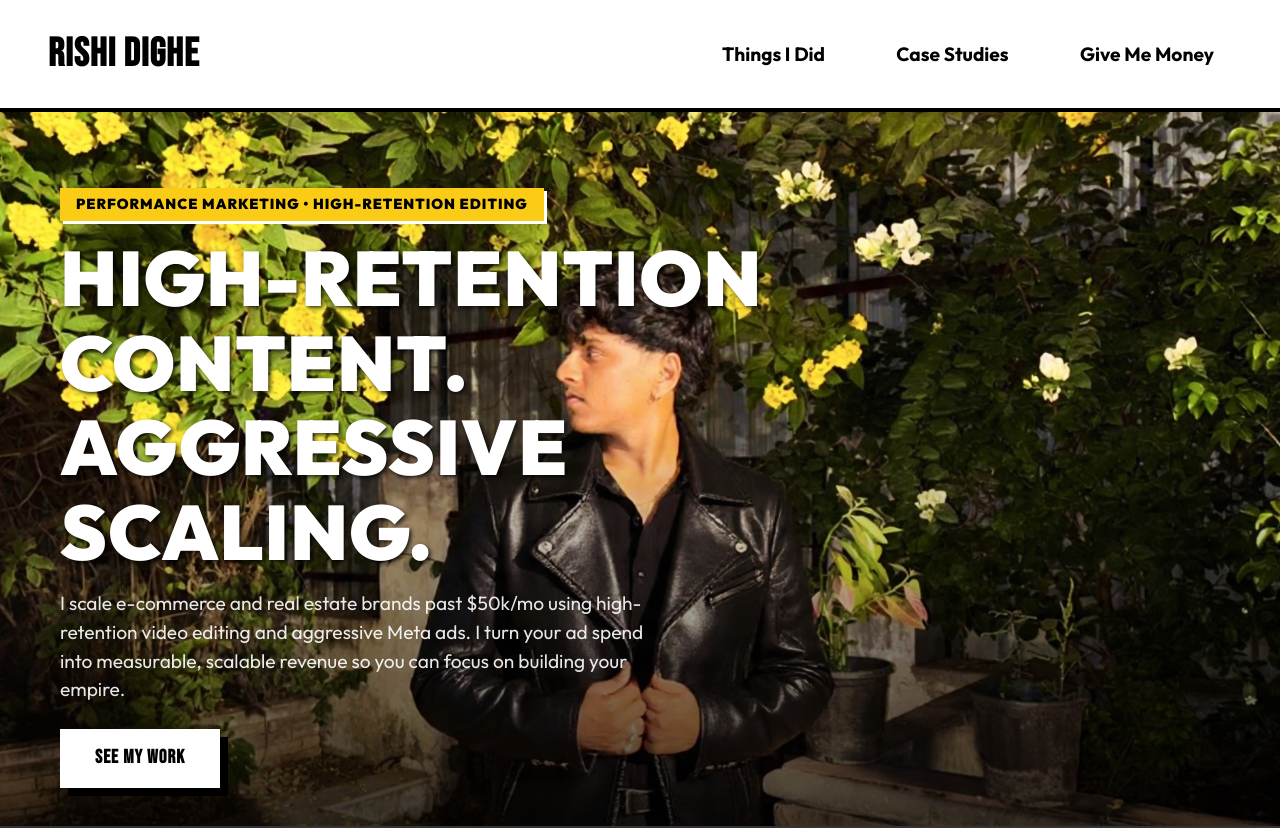
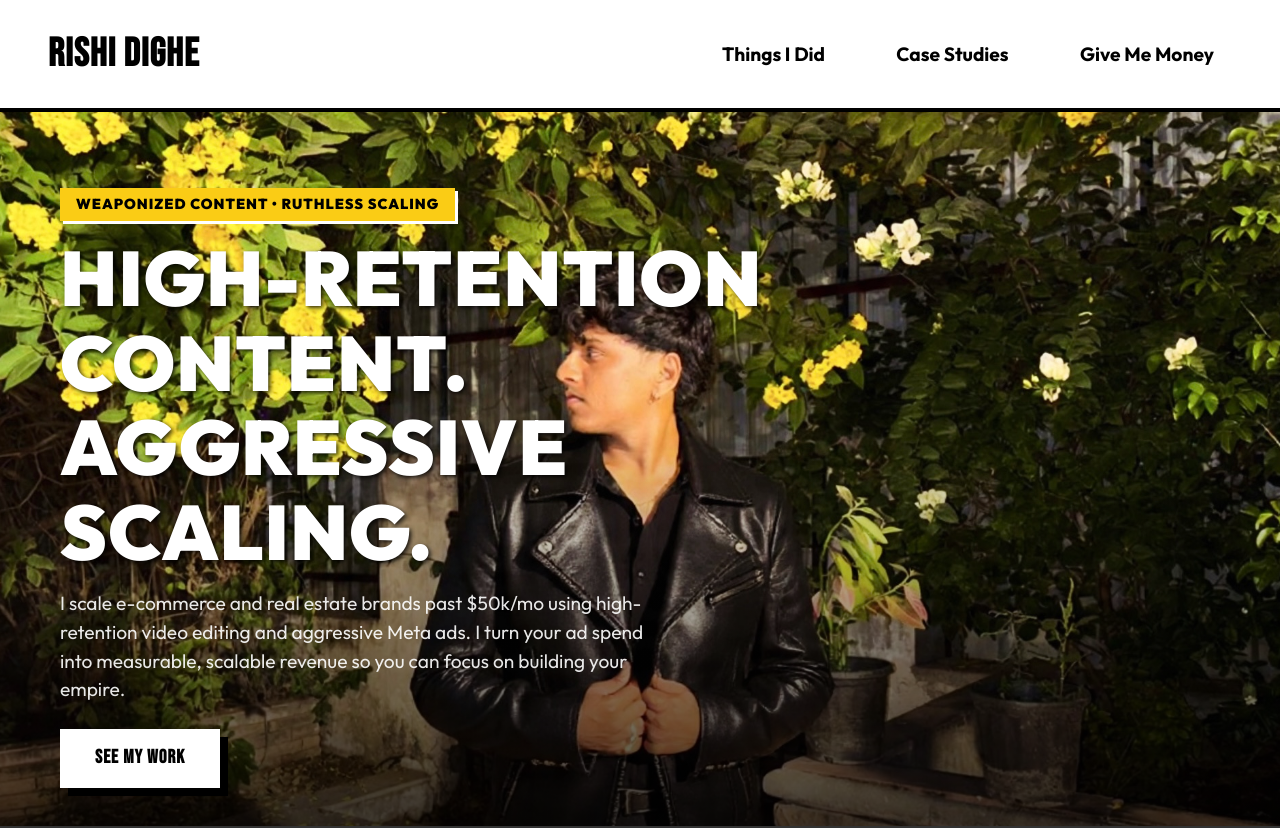
Before and after one commit to rishidighe/Rishi-portfolio, a plain HTML site: page index.html in a window 1280 px wide. Shown: the top 828 px of the page. Drawn offline with Linux system fonts and the light colour scheme.

Commit message:
Update badge to creative edgy copy

```diff
--- a/index.html
+++ b/index.html
@@ -36,7 +36,7 @@
         <div style="position: absolute; bottom: 0; left: 0; right: 0; height: 60%; background: linear-gradient(to top, rgba(0,0,0,0.9), transparent); z-index: 1;"></div>
 
         <div style="z-index: 2; text-align: left; max-width: 800px; padding: 40px; margin-bottom: 80px; margin-left: 20px;">
-            <span style="display: inline-block; background: var(--yellow); color: black; font-size: 0.9rem; font-weight: 900; letter-spacing: 1px; text-transform: uppercase; padding: 6px 16px; margin-bottom: 15px; box-shadow: 3px 3px 0px white;">Performance Marketing • High-Retention Editing</span>
+            <span style="display: inline-block; background: var(--yellow); color: black; font-size: 0.9rem; font-weight: 900; letter-spacing: 1px; text-transform: uppercase; padding: 6px 16px; margin-bottom: 15px; box-shadow: 3px 3px 0px white;">Weaponized Content • Ruthless Scaling</span>
             <h1 style="color: white; text-shadow: 2px 2px 4px rgba(0,0,0,0.8); font-size: clamp(3rem, 6vw, 5rem); margin-bottom: 15px; line-height: 1.1; font-family: 'Outfit', sans-serif !important; font-weight: 900;">HIGH-RETENTION CONTENT.<br>AGGRESSIVE SCALING.</h1>
             <p style="font-size: 1.2rem; color: rgba(255,255,255,0.9); margin-bottom: 25px; line-height: 1.5; max-width: 600px;">I scale e-commerce and real estate brands past $50k/mo using high-retention video editing and aggressive Meta ads. I turn your ad spend into measurable, scalable revenue so you can focus on building your empire.</p>
             <a href="#work" class="brutal-btn" style="background: white; color: black; border: none; font-size: 1.2rem; padding: 15px 35px; border-radius: 0;">SEE MY WORK</a>
```
